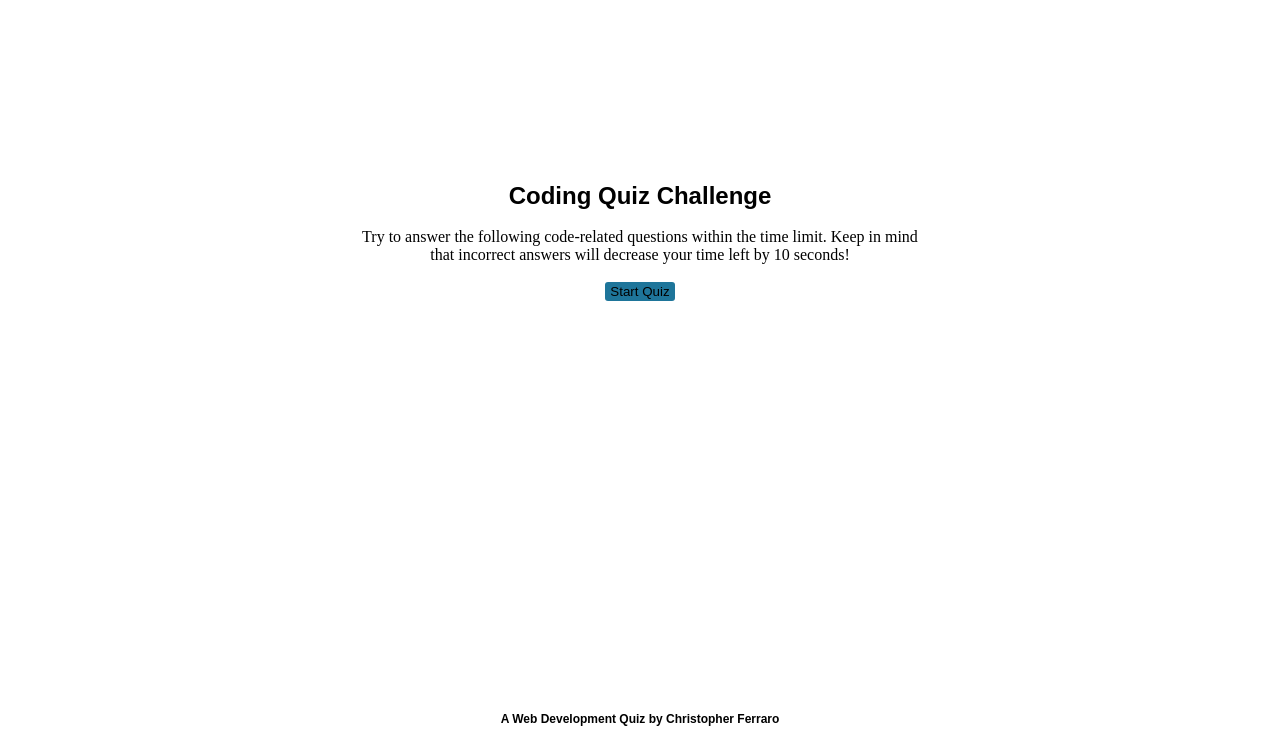
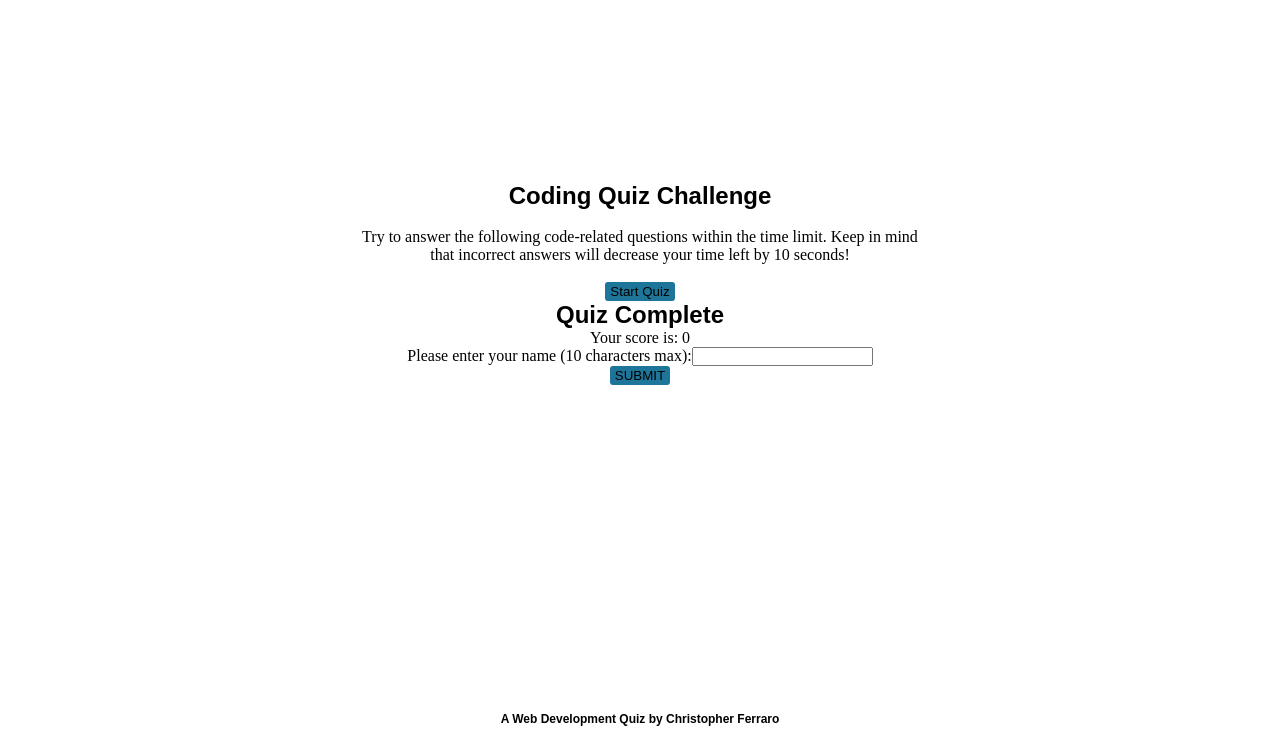
Before and after one commit to CRado7/Third-Party-API-Quiz, a plain HTML site: page index.html in a window 1280 px wide. Shown: the part 53-800 px from the top of the page. Drawn offline with Linux system fonts and the light colour scheme.

Commit message:
End Quiz Dialog and Score

```diff
--- a/index.html
+++ b/index.html
@@ -29,6 +29,13 @@
             </div>
         </div>
 
+        <div id="end_quiz">
+            <h1>Quiz Complete</h1>
+            <p>Your score is:<span id="final_score"> 0 </span></p>
+            <p>Please enter your name (10 characters max):<input type="text" max="10"/></p>
+            <button id="submit">SUBMIT</button>
+        </div>
+
 
     </main>
 
```
